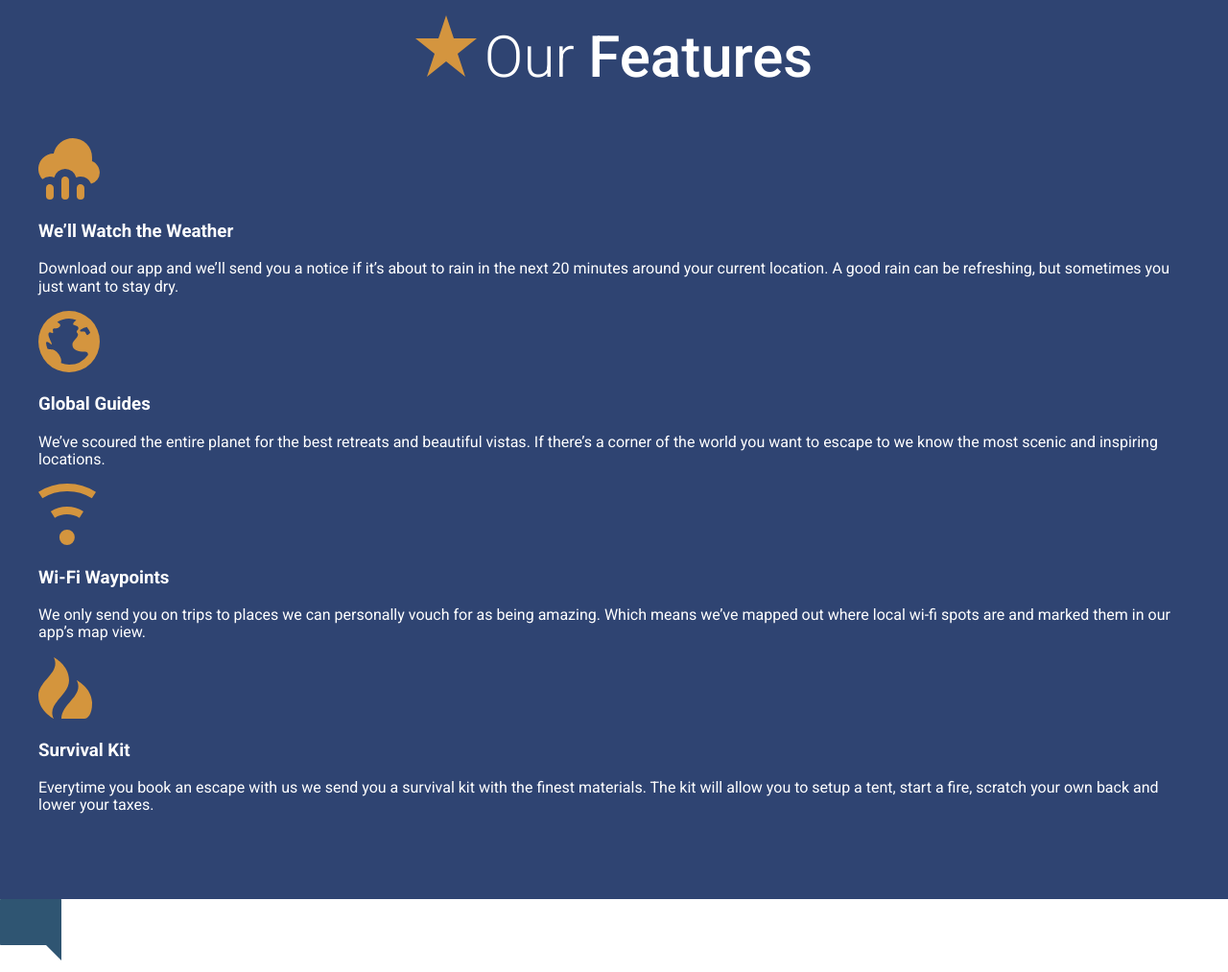
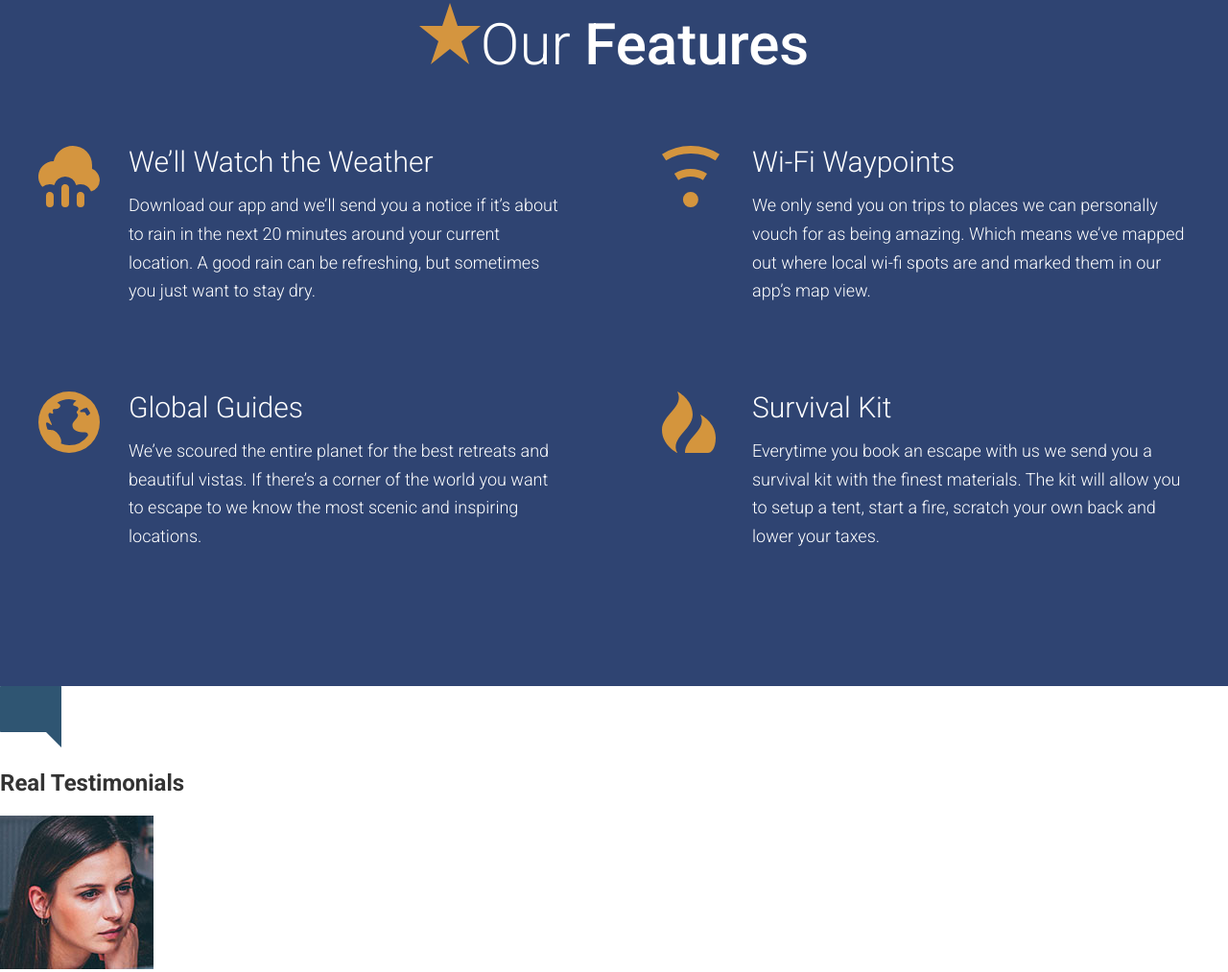
Before and after one commit to jessepeterman/travel-site, a website: page app/index.html in a window 1280 px wide. Shown: the part 2318-3331 px from the top of the page at 96% size. Drawn offline with Linux system fonts and the light colour scheme.

Commit message:
completed the our features sections

```diff
--- /dev/null
+++ b/app/assets/styles/modules/_feature-item.css
@@ -0,0 +1,31 @@
+.feature-item {
+  position: relative;
+  padding-bottom: 2.5rem;
+
+  @mixin atSmall {
+    padding-left: 94px;
+  }
+
+  &__icon {
+    display: block;
+    margin: 0 auto;
+  @mixin atSmall {
+    position: absolute;
+    left: 0;
+  }
+  }
+
+  &__title {
+    font-size: 1.6rem;
+    font-weight: 300;
+    margin-top: .7em;
+    margin-bottom: .8rem;
+    text-align: center;
+
+    @mixin atSmall {
+      font-size: 1.875rem;
+      text-align: left;
+    }
+  }
+
+}
--- a/app/assets/styles/modules/_generic-content-container.css
+++ b/app/assets/styles/modules/_generic-content-container.css
@@ -1,9 +1,10 @@
 .generic-content-container {
 
   p {
+    font-weight: 300;
+    font-size: 1rem;
     line-height: 1.65;
-
-    margin: 1.8rem 0;
+    margin: 0 0 1.8rem 0;
 
     @mixin atSmall {
       font-size: 1.125rem;
--- a/app/assets/styles/modules/_row.css
+++ b/app/assets/styles/modules/_row.css
@@ -6,13 +6,23 @@
     margin-right: -65px;
   }
 
+  &--gutters-large {
+    margin-right: -100px;
+  }
+
   &--gutters > div {
     padding-right: 65px;
+  }
+
+  &--gutters-large > div {
+    padding-right: 100px;
   }
 
   &__b-margin-until-medium {
     margin-bottom: 1rem;
   }
+
+
 
   @mixin atMedium {
     margin-bottom: 0;
@@ -29,11 +39,15 @@
       width: 37%;
     }
 
+    &__medium-6 {
+      float: left;
+      width: 50%;
+    }
+
     &__medium-8 {
       float: left;
       width: 66.66%;
     }
-
 
     &__medium-8--smaller {
       width: 63%;
--- /dev/null
+++ b/app/assets/styles/modules/_section-title.css
@@ -0,0 +1,29 @@
+.section-title {
+  font-size: 2.55rem;
+  font-weight: 300;
+  text-align: center;
+
+  @mixin atSmall {
+    font-size: 3.75rem;
+  }
+
+  strong {
+    font-weight: 500;
+  }
+
+  &__icon {
+    display: block;
+    margin-left: auto;
+    margin-right: auto;
+    margin-bottom: .6rem;
+
+    @mixin atSmall {
+      margin-right: .5rem;
+      margin-left: auto;
+      margin-right: auto;
+      margin-bottom: 0;
+      display: inline-block;
+    }
+  }
+
+}
--- a/app/assets/styles/styles.css
+++ b/app/assets/styles/styles.css
@@ -12,3 +12,4 @@
 @import "modules/_row";
 @import "modules/_generic-content-container";
 @import "modules/_section-title";
+@import "modules/_feature-item";
--- a/app/index.html
+++ b/app/index.html
@@ -10,6 +10,8 @@
   <meta name="description" content="Your clarify. One trip away. We create soul restoring journeys that inspire you to be you.">
 
 </head>
+<body>
+
   <header>
     <img src="assets/images/icons/clear-view-escapes.svg">
     <a href="#" class="btn">Get in Touch</a>
@@ -89,21 +91,36 @@
   <div id="features" class="page-section page-section--blue">
     <div class="wrapper">
       <h2 class="section-title"><img  class="section-title__icon" src="assets/images/icons/star.svg">Our <strong>Features</strong></h2>
-      <img src="assets/images/icons/rain.svg">
-      <h3>We&rsquo;ll Watch the Weather</h3>
-      <p>Download our app and we&rsquo;ll send you a notice if it&rsquo;s about to rain in the next 20 minutes around your current location. A good rain can be refreshing, but sometimes you just want to stay dry.</p>
 
-      <img src="assets/images/icons/globe.svg">
-      <h3>Global Guides</h3>
-      <p>We&rsquo;ve scoured the entire planet for the best retreats and beautiful vistas. If there&rsquo;s a corner of the world you want to escape to we know the most scenic and inspiring locations.</p>
+      <div class="row row--gutters-large generic-content-container">
+        <div class="row__medium-6">
+          <div class="feature-item">
+            <img class="feature-item__icon"  src="assets/images/icons/rain.svg">
+            <h3 class="feature-item__title">We&rsquo;ll Watch the Weather</h3>
+            <p>Download our app and we&rsquo;ll send you a notice if it&rsquo;s about to rain in the next 20 minutes around your current location. A good rain can be refreshing, but sometimes you just want to stay dry.</p>
+          </div>
 
-      <img src="assets/images/icons/wifi.svg">
-      <h3>Wi-Fi Waypoints</h3>
-      <p>We only send you on trips to places we can personally vouch for as being amazing. Which means we&rsquo;ve mapped out where local wi-fi spots are and marked them in our app&rsquo;s map view.</p>
+          <div class="feature-item">
 
-      <img src="assets/images/icons/fire.svg">
-      <h3>Survival Kit</h3>
-      <p>Everytime you book an escape with us we send you a survival kit with the finest materials. The kit will allow you to setup a tent, start a fire, scratch your own back and lower your taxes.</p>
+            <h3 class="feature-item__title"><img class="feature-item__icon" src="assets/images/icons/globe.svg">Global Guides</h3>
+            <p>We&rsquo;ve scoured the entire planet for the best retreats and beautiful vistas. If there&rsquo;s a corner of the world you want to escape to we know the most scenic and inspiring locations.</p>
+            </div>
+          </div>
+
+          <div class="row__medium-6">
+            <div class="feature-item">
+              <img class="feature-item__icon" src="assets/images/icons/wifi.svg">
+              <h3 class="feature-item__title">Wi-Fi Waypoints</h3>
+              <p>We only send you on trips to places we can personally vouch for as being amazing. Which means we&rsquo;ve mapped out where local wi-fi spots are and marked them in our app&rsquo;s map view.</p>
+          </div>
+          <div class="feature-item">
+            <img class="feature-item__icon" src="assets/images/icons/fire.svg">
+            <h3 class="feature-item__title">Survival Kit</h3>
+            <p>Everytime you book an escape with us we send you a survival kit with the finest materials. The kit will allow you to setup a tent, start a fire, scratch your own back and lower your taxes.</p>
+          </div>
+        </div>
+
+      </div>
 
     </div>
   </div>
--- a/app/temp/styles/styles.css
+++ b/app/temp/styles/styles.css
@@ -640,8 +640,16 @@ a {
   margin-right: -65px;
 }
 
+.row--gutters-large {
+  margin-right: -100px;
+}
+
 .row--gutters > div {
   padding-right: 65px;
+}
+
+.row--gutters-large > div {
+  padding-right: 100px;
 }
 
 .row__b-margin-until-medium {
@@ -666,6 +674,11 @@ a {
     width: 37%;
   }
 
+  .row__medium-6 {
+    float: left;
+    width: 50%;
+  }
+
   .row__medium-8 {
     float: left;
     width: 66.66%;
@@ -677,8 +690,10 @@ a {
 }
 
 .generic-content-container p {
+  font-weight: 300;
+  font-size: 1rem;
   line-height: 1.65;
-  margin: 1.8rem 0;
+  margin: 0 0 1.8rem 0;
 }
 
 @media (min-width: 530px){
@@ -693,10 +708,17 @@ a {
 }
 
 .section-title {
-  font-size: 3.75rem;
+  font-size: 2.55rem;
   font-weight: 300;
   text-align: center;
 
+}
+
+@media (min-width: 530px){
+
+  .section-title {
+    font-size: 3.75rem
+  }
 }
 
 .section-title strong {
@@ -704,5 +726,61 @@ a {
 }
 
 .section-title__icon {
-  margin-right: .5rem;
+  display: block;
+  margin-left: auto;
+  margin-right: auto;
+  margin-bottom: .6rem;
 }
+
+@media (min-width: 530px){
+
+  .section-title__icon {
+    margin-right: .5rem;
+    margin-left: auto;
+    margin-right: auto;
+    margin-bottom: 0;
+    display: inline-block
+  }
+}
+
+.feature-item {
+  position: relative;
+  padding-bottom: 2.5rem;
+
+}
+
+@media (min-width: 530px){
+
+  .feature-item {
+    padding-left: 94px
+  }
+}
+
+.feature-item__icon {
+  display: block;
+  margin: 0 auto;
+}
+
+@media (min-width: 530px){
+
+  .feature-item__icon {
+    position: absolute;
+    left: 0
+  }
+}
+
+.feature-item__title {
+  font-size: 1.6rem;
+  font-weight: 300;
+  margin-top: .7em;
+  margin-bottom: .8rem;
+  text-align: center;
+}
+
+@media (min-width: 530px){
+
+  .feature-item__title {
+    font-size: 1.875rem;
+    text-align: left
+  }
+}
```
